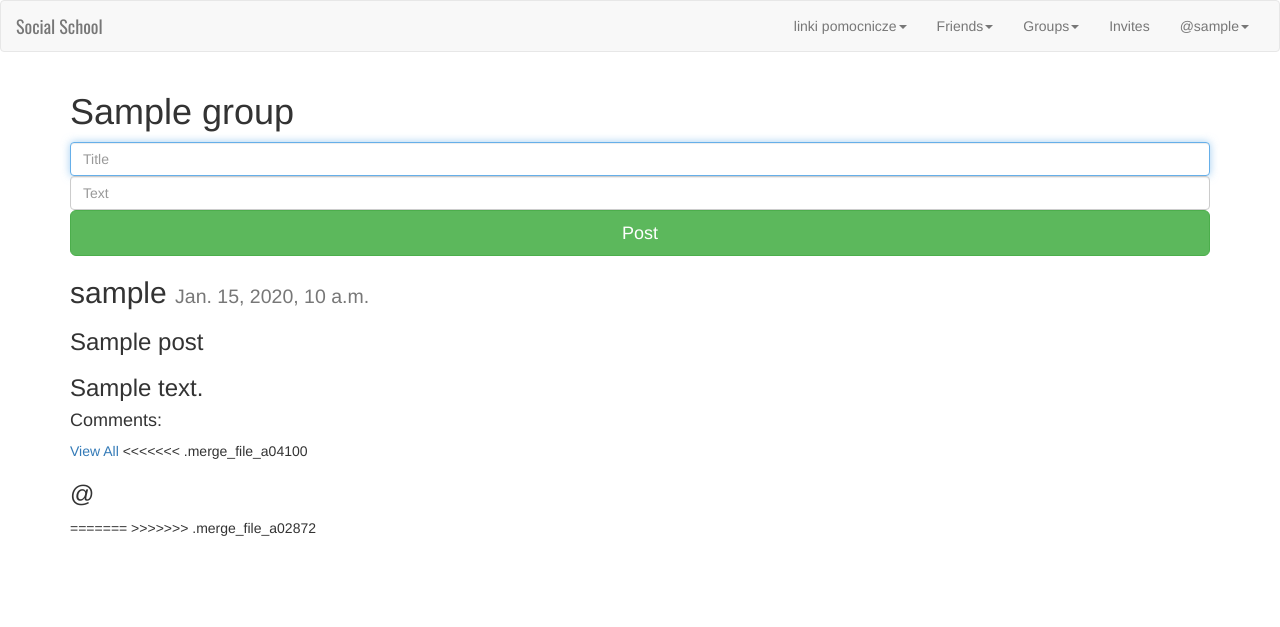
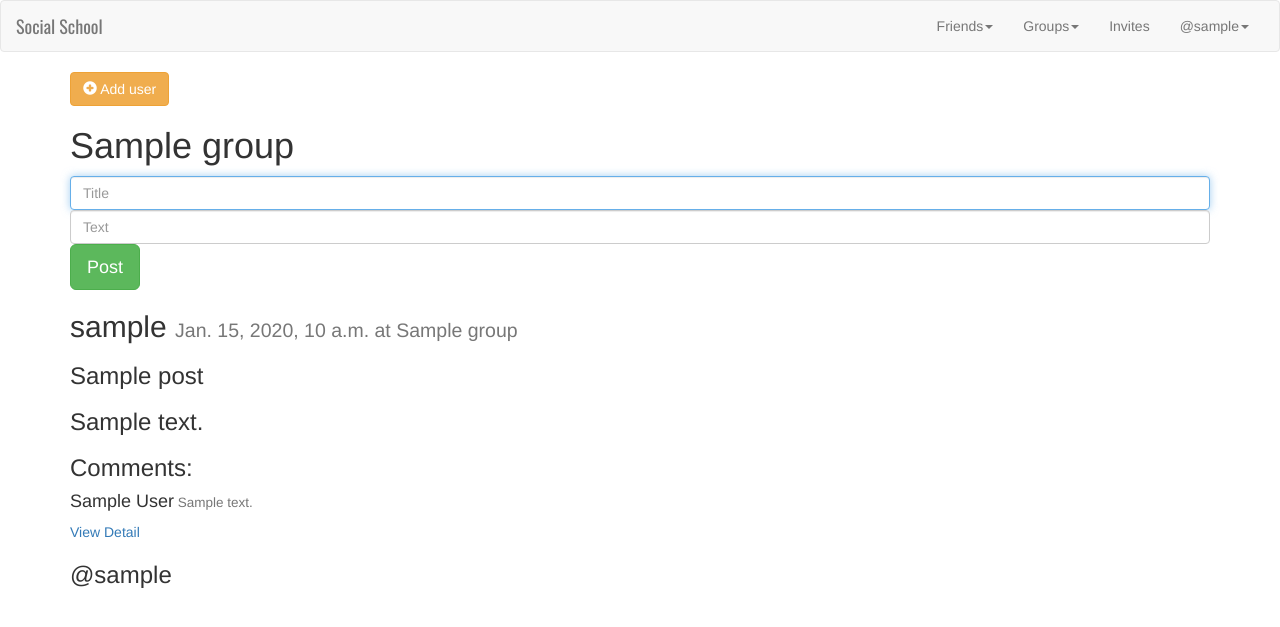
Before and after one commit to KarolBorecki/social-school, a Django app: a page that uses groups/templates/groups/group_main_page.html in a window 1280 px wide. Shown: the top 627 px of the page. Run offline with Django 3.2, Linux system fonts and the light colour scheme; a user stored in the database is signed in; tables that the repository leaves empty hold one stand-in row (values such as "Sample post"); some libraries are stand-ins or nearby versions.

Commit message:
Added adding users to group system

```diff
--- a/groups/models.py
+++ b/groups/models.py
@@ -39,7 +39,7 @@ class GroupMember(models.Model):
 
 class Post(models.Model):
     group = models.ForeignKey(Group, on_delete=models.DO_NOTHING, related_name='posts')
-    author = models.ForeignKey(User, on_delete=models.DO_NOTHING, default=get_user_model())
+    author = models.ForeignKey(User, on_delete=models.DO_NOTHING)
     title = models.CharField(default='', max_length=200)
     text = models.TextField(default='')
     date = models.DateTimeField(default=timezone.now)
--- /dev/null
+++ b/groups/static/group_main_page_style.css
@@ -0,0 +1,3 @@
+.members_list{
+    float: left;
+}
--- a/groups/templates/groups/group_main_page.html
+++ b/groups/templates/groups/group_main_page.html
@@ -1,6 +1,9 @@
 {% extends "social_school/base.html" %}
 
 {% block body_block %}
+    <a href="{% url 'groups:add_user' group.slug %}" class="btn btn-md btn-fill btn-warning">
+        <span class="glyphicon glyphicon-plus-sign"></span> Add user</a>
+
     <h1>{{ group.name }}</h1>
 
       <form method="POST">
@@ -12,23 +15,17 @@
         <label for="inputText" class="sr-only">Text</label>
         <input type="text" id="inputText" class="form-control" name="text" placeholder="Text" required>
 
-        <button class="btn btn-lg btn-block btn-success" type="submit" name="post">Post</button>
+        <button class="btn btn-lg btn-fill btn-success" type="submit" name="post">Post</button>
       </form>
 
-    {% for post in group.posts.all %}
-        <h2>{{ post.author.username }} <small>{{ post.date }}</small></h2>
-        <h3>{{ post.title }}</h3>
-        <h3>{{ post.text }}</h3>
-        <h4>Comments:</h4>
-        <h4>{{ post.comments.0 }}</h4>
-        <a href="{% url 'groups:post_details' post.id %}">View All</a>
+    {% for post in group.posts.all reversed %}
+        {% include 'groups/partials/post_template.html' %}
     {% endfor %}
-<<<<<<< .merge_file_a04100
 
-    {% for member in group.members.all %}
-        <h3>@{{ member.user }}</h3>
-        {% empty %}
-    {% endfor %}
-=======
->>>>>>> .merge_file_a02872
+    <div class="members_list">
+        {% for member in group.memberships.all %}
+            <h3>@{{ member.user }}</h3>
+            {% empty %}
+        {% endfor %}
+    </div>
 {% endblock body_block %}
--- /dev/null
+++ b/groups/templates/groups/partials/post_template.html
@@ -0,0 +1,6 @@
+<h2>{{ post.author.username }} <small>{{ post.date }} at {{ post.group.name }}</small></h2>
+<h3>{{ post.title }}</h3>
+<h3>{{ post.text }}</h3>
+<h3>Comments:</h3>
+<h4>{{ post.comments.last.author }}<small> {{ post.comments.first.text }}</small></h4>
+<a href="{% url 'groups:post_details' post.id %}">View Detail</a>
--- a/groups/urls.py
+++ b/groups/urls.py
@@ -4,10 +4,11 @@ from . import views
 app_name = 'groups'
 
 urlpatterns = [
-    url(r'^$', views.GroupListView.as_view(), name='list'),
+    url(r'^$', views.GroupListView.as_view(), name='group_list'),
     url(r'^new/$', views.CreateGroupView.as_view(), name='create_group'),
     url(r'^join/(?P<slug>[-\w]+)/$', views.JoinGroupView.as_view(), name='join_group'),
+    url(r'^(?P<slug>[-\w]+)/add_user/$', views.AddUserToGroupView.as_view(), name='add_user'),
     url(r'^leave/(?P<slug>[-\w]+)/$', views.LeaveGroupView.as_view(), name='leave'),
-    url(r'^(?P<slug>[-\w]+)/$', views.GroupIndexView.as_view(), name='index'),
-    url(r'^posts/(?P<pk>[\w-]+)/$', views.PostView.as_view(), name='post_details'),
+    url(r'^(?P<slug>[-\w]+)/$', views.GroupIndexView.as_view(), name='group_timeline'),
+    url(r'^posts/(?P<pk>[\w-]+)/$', views.AddPostView.as_view(), name='post_details'),
 ]
--- a/groups/views.py
+++ b/groups/views.py
@@ -1,5 +1,6 @@
 from django.contrib import messages
 from django.contrib.auth.mixins import LoginRequiredMixin
+from django.contrib.auth.models import User
 from django.core.urlresolvers import reverse
 from django.db import IntegrityError
 from django.http import HttpResponseRedirect
@@ -12,6 +13,11 @@
 
 class GroupListView(LoginRequiredMixin, generic.ListView):
     model = Group
+
+    def get_context_data(self, **kwargs):
+        context = super(GroupListView, self).get_context_data(**kwargs)
+        context['groups'] = self.request.user.user_groups.all()
+        return context
 
 
 class GroupIndexView(LoginRequiredMixin, generic.DetailView):
@@ -43,13 +49,13 @@
             return render(request, self.template_name, {'form': form})
 
 
-class PostView(LoginRequiredMixin, generic.TemplateView):
+class AddPostView(LoginRequiredMixin, generic.TemplateView):
     template_name = 'groups/post_detail.html'
     form_class = CommentCreateForm
     context_object_name = 'post'
 
     def get_context_data(self, **kwargs):
-        context = super(PostView, self).get_context_data(**kwargs)
+        context = super(AddPostView, self).get_context_data(**kwargs)
         context['post'] = Post.objects.filter(pk=self.kwargs.get('pk')).get()
         return context
 
@@ -67,6 +73,30 @@
             return HttpResponseRedirect(reverse('groups:post_details', kwargs={'pk': self.kwargs.get('pk')}))
         else:
             return render(request, self.template_name, {'form': form})
+
+
+class AddUserToGroupView(LoginRequiredMixin, generic.ListView):
+    template_name = 'groups/add_user_to_group.html'
+    model = GroupMember
+    context_object_name = 'group_members'
+
+    def get_context_data(self, **kwargs):
+        context = super(AddUserToGroupView, self).get_context_data(**kwargs)
+        group = get_object_or_404(Group, slug=self.kwargs.get('slug'))
+        context['group_members'] = group.members.all()
+        return context
+
+    def post(self, request, *args, **kwargs):
+
+        if 'add_users' in request.POST:
+            users_primary_keys = request.POST.getlist('user_id', False)
+            group = get_object_or_404(Group, slug=self.kwargs.get('slug'))
+            print(users_primary_keys)
+            for pk in users_primary_keys:
+                user = User.objects.filter(pk=pk).get()
+                GroupMember.objects.create(user=user, group=group)
+
+            return HttpResponseRedirect(reverse('groups:group_timeline', kwargs={'slug': self.kwargs.get('slug')}))
 
 
 class CreateGroupView(LoginRequiredMixin, generic.View):
@@ -95,7 +125,7 @@
 class JoinGroupView(LoginRequiredMixin, generic.RedirectView):
 
     def get_redirect_url(self, *args, **kwargs):
-        return reverse('groups:index', kwargs={'slug': self.kwargs.get('slug')})
+        return reverse('groups:group_timeline', kwargs={'slug': self.kwargs.get('slug')})
 
     def get(self, request, *args, **kwargs):
         group = get_object_or_404(Group, slug=self.kwargs.get('slug'))
--- a/profiles/templates/profiles/invites_list.html
+++ b/profiles/templates/profiles/invites_list.html
@@ -24,7 +24,7 @@
 
                         <form method="post">
                             {% csrf_token %}
-                            <input type="hidden" name="friend_id" value="{{ friendship_request.from_user }}">
+                            <input type="hidden" name="friend_username" value="{{ friendship_request.from_user }}">
 
                             <td><h4><button class="btn btn-lg btn-block btn-success" type="submit" name="agree">
                                 Agree</button></h4></td>
--- a/profiles/views.py
+++ b/profiles/views.py
@@ -24,9 +24,7 @@ class InvitesListView(generic.TemplateView):
 
     def post(self, request, *args, **kwargs):
         user = request.user
-        print(type(request.POST['friend_id']))
-        print(request.POST['friend_id'])
-        friend = User.objects.filter(username=request.POST['friend_id']).get()
+        friend = User.objects.filter(username=request.POST['friend_username']).get()
 
         if 'agree' in request.POST:
             user.profile.accept_as_friend(friend)
--- a/social_school/templates/social_school/index.html
+++ b/social_school/templates/social_school/index.html
@@ -1,5 +1,7 @@
 {% extends "social_school/base.html" %}
 
 {% block body_block %}
-    <h1>Home page!</h1>
+    {% for post in posts reversed %}
+        {% include 'groups/partials/post_template.html' %}
+    {% endfor %}
 {% endblock body_block %}
--- a/social_school/templates/social_school/partials/_nav.html
+++ b/social_school/templates/social_school/partials/_nav.html
@@ -11,19 +11,6 @@
         </div>
         <div class="collapse navbar-collapse" id="toggle-nav">
             <ul class="nav navbar-nav navbar-right">
-
-                <li class="dropdown">
-                    <a href="#" class="dropdown-toggle" data-toggle="dropdown"
-                       role="button" aria-haspopup="true" aria-expanded="false">linki pomocnicze<span class="caret"></span></a>
-                    <ul class="dropdown-menu">
-                        <li><a href="">Uzytkownicy</a></li>
-                        <li><a href="{% url 'groups:list' %}">Grupy</a></li>
-                        <li><a href="#">dodaj post</a></li>
-                        <li><a href="{% url 'groups:create_group' %}">dodaj grupe</a></li>
-
-                    </ul>
-                </li>
-
                 <li class="dropdown">
                     <a href="#" class="dropdown-toggle" data-toggle="dropdown"
                        role="button" aria-haspopup="true" aria-expanded="false">Friends<span class="caret"></span></a>
@@ -38,7 +25,9 @@
                     <a href="#" class="dropdown-toggle" data-toggle="dropdown"
                        role="button" aria-haspopup="true" aria-expanded="false">Groups<span class="caret"></span></a>
                     <ul class="dropdown-menu">
-                        <li><a href="#">New Group</a></li>
+                        <li><a href="{% url 'groups:group_list' %}">All Groups</a></li>
+                        <li role="separator" class="divider"></li>
+                        <li><a href="{% url 'groups:create_group' %}">New Group</a></li>
                         <li role="separator" class="divider"></li>
 
                     </ul>
```
Also changed, not shown: groups/templates/groups/add_user_to_group.html (added, +35 -0 lines), groups/templates/groups/group_create_form.html (+0 -9 lines), groups/templates/groups/group_list.html (+5 -8 lines), social_school/views.py (+6 -2 lines).
